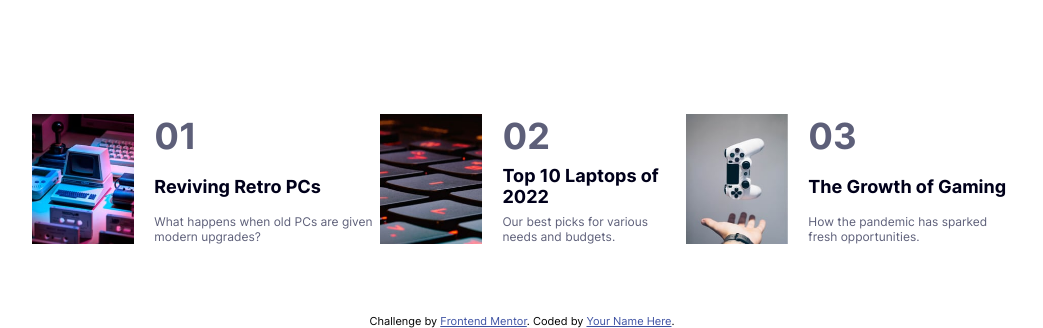
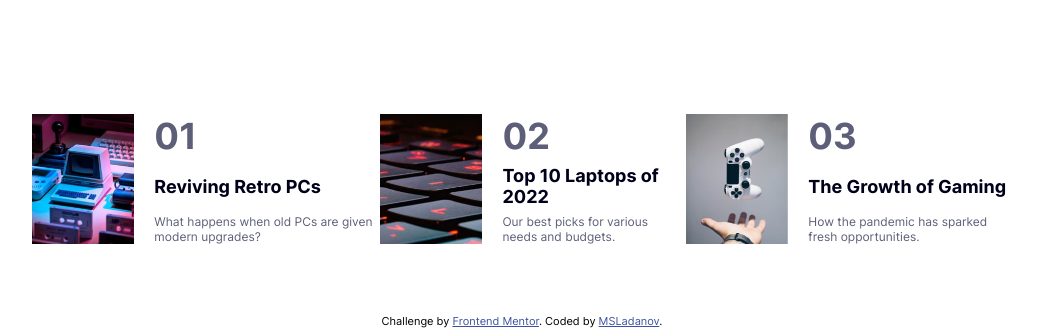
Before and after one commit to MSLadanov/news-homepage, a plain HTML site: page index.html in a window 1280 px wide. Shown: the part 663-991 px from the top of the page, without its empty margins (118-1161 px from the left). Drawn offline with Linux system fonts and the light colour scheme.

Commit message:
Responsitive is ready

```diff
--- a/index.html
+++ b/index.html
@@ -385,7 +385,7 @@
       Challenge by
       <a href="https://www.frontendmentor.io?ref=challenge" target="_blank"
         >Frontend Mentor</a
-      >. Coded by <a href="#">Your Name Here</a>.
+      >. Coded by <a href="https://github.com/MSLadanov">MSLadanov</a>.
     </div>
     <script src="./script.js"></script>
   </body>
```
